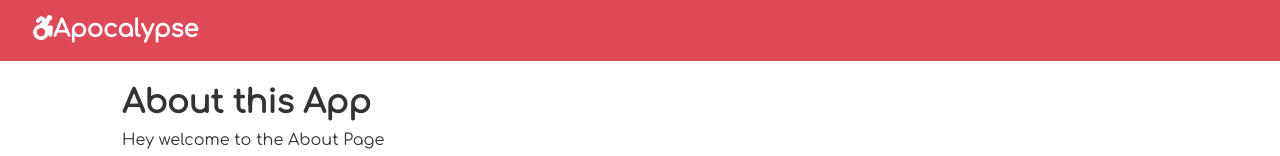
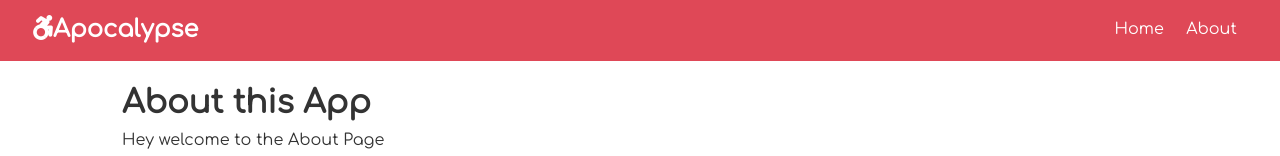
Before and after one commit to Zubiiii/Udemy-mern1, a React (Create React App) app: page /about in a window 1280 px wide. Shown: the top 156 px of the page. Built offline with nearby package versions, Linux system fonts and the light colour scheme.

Commit message:
Updated3
Updated3

```diff
--- a/src/App.js
+++ b/src/App.js
@@ -1,5 +1,5 @@
 import React, { Component, Fragment } from "react";
-import { BrowserRouter, Switch, Route } from "react-router-dom";
+import { BrowserRouter, Switch, Route, matchPath } from "react-router-dom";
 import "./App.css";
 import Navbar from "./components/Layout/Navbar";
 import Users from "./components/Users/Users";
@@ -35,10 +35,12 @@ class App extends Component {
 
   setAlert = (msg, type) => {
     this.setState({ alert: { msg, type } });
-    setTimeout(() => this.setState({ alert: null }), 8000);
+    setTimeout(() => this.setState({ alert: null }), 5000);
   };
 
   clearUsers = () => this.setState({ users: [], loading: false });
+
+  clearAlert = () => this.setState({ alert: null });
 
   render() {
     return (
--- a/src/components/Layout/Navbar.js
+++ b/src/components/Layout/Navbar.js
@@ -1,23 +1,29 @@
-import React from 'react';
-import PropTypes from 'prop-types';
+import React from "react";
+import PropTypes from "prop-types";
+import { Link } from "react-router-dom";
 
-const Navbar = (props) => {
-
+const Navbar = props => {
   return (
-      <nav className='navbar bg-primary'>
+    <nav className="navbar bg-primary">
       <h1>
-          <i className= {props.icon}></i>
+        <i className={props.icon} />
         {props.title}
       </h1>
+      <ul>
+        <li>
+          <Link to="/">Home</Link>
+        </li>
+        <li>
+          <Link to="/about">About</Link>
+        </li>
+      </ul>
     </nav>
   );
-
-}
-
+};
 
 Navbar.defaultProps = {
-     title: 'Apocalypse',
-     icon: 'fab fa-accessible-icon'
+  title: "Apocalypse",
+  icon: "fab fa-accessible-icon"
 };
 
 Navbar.propTypes = {
```
Lines whose indentation alone changed are shown as unchanged.
